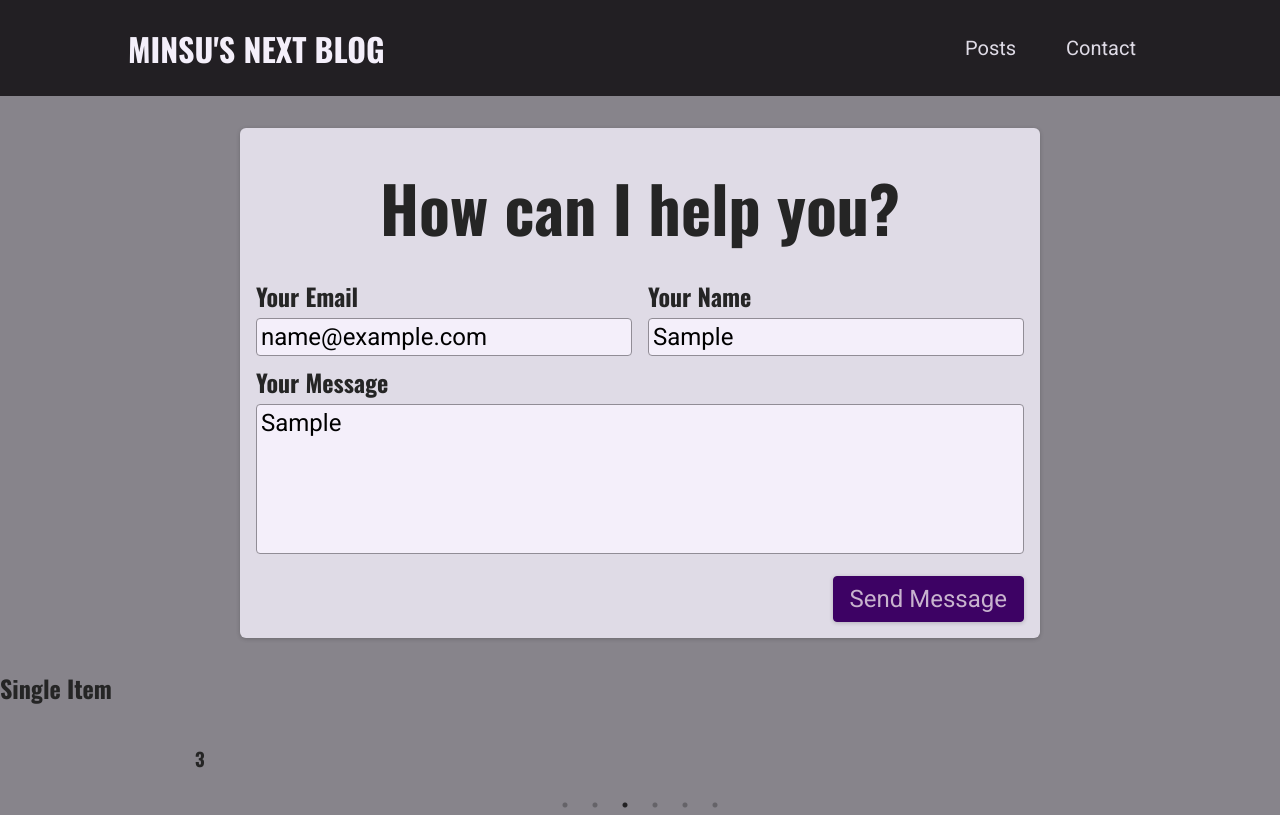
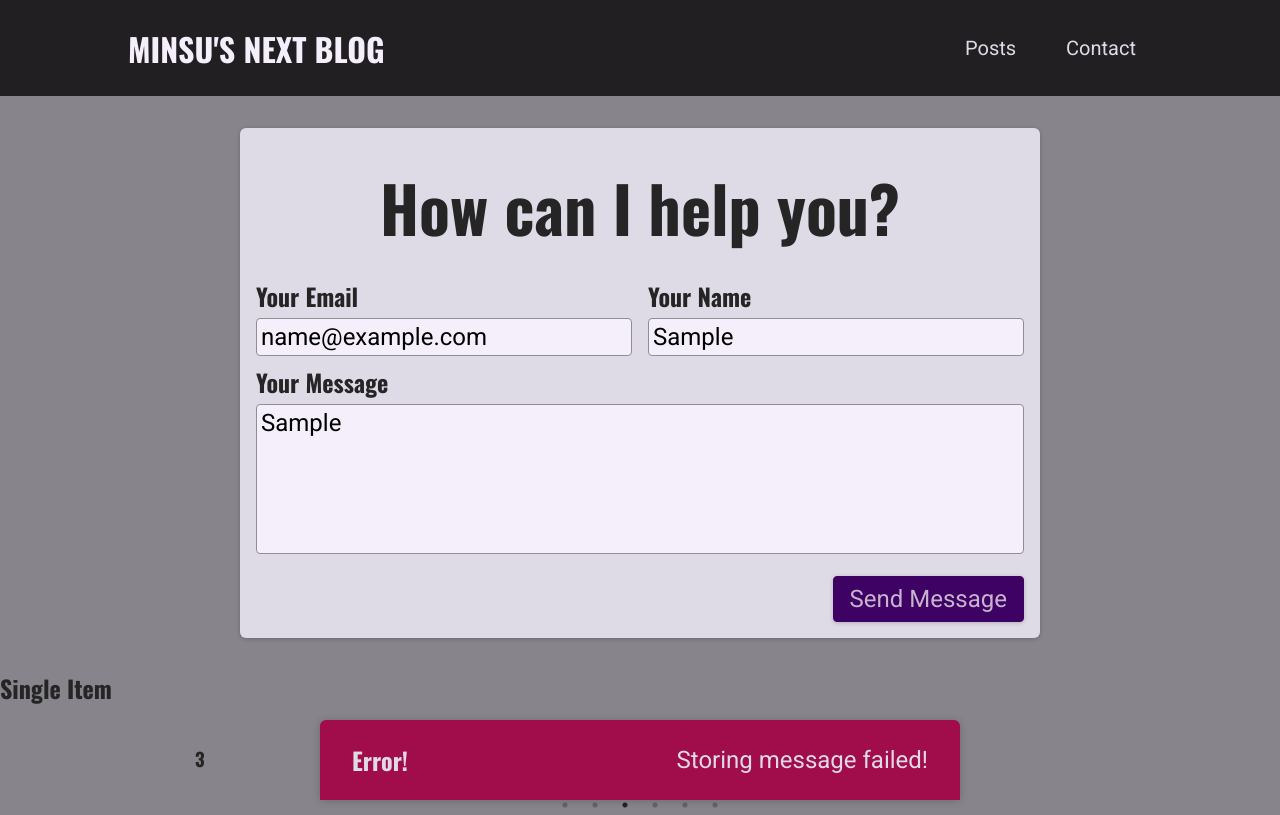
Before and after one commit to minchodang/next-practice-blog-projects, a Next.js app: page /contact in a window 1280 px wide. Both pictures are taken after typing "name@example.com", "Sample", "Sample" into the empty fields and a click on the button "Send Message". Shown: the top 815 px of the page. Built offline with nearby package versions, Linux system fonts and the light colour scheme; no server answers; the database is empty.

Commit message:
Feat: notification ui 추가

```diff
--- a/components/contact/contact-form.tsx
+++ b/components/contact/contact-form.tsx
@@ -1,6 +1,10 @@
 import styled from '@emotion/styled';
-import React, { FormEvent, useState } from 'react';
+import React, { FormEvent, useEffect, useState } from 'react';
+import Notification from '../ui/notification';
 
+type ErrorWithMessage = {
+    message: string;
+};
 const Contact = styled.section`
     margin: var(--size-8) auto;
     border-radius: 6px;
@@ -71,24 +75,79 @@ const Actions = styled.div`
     text-align: right;
 `;
 
+async function sendContactData(contactDetails: { email: string; name: string; message: string }) {
+    const response = await fetch('/api/contact', {
+        method: 'POST',
+        body: JSON.stringify(contactDetails),
+        headers: {
+            'Content-Type': 'application/json',
+        },
+    });
+    const data = await response.json();
+    if (!response.ok) {
+        throw new Error(data.message || 'Something went wrong!');
+    }
+    return data;
+}
+
 const ContactForm = () => {
     const [enteredEmail, setEnteredEmail] = useState('');
     const [enteredName, setEnteredName] = useState('');
     const [enteredMessage, setEnteredMessage] = useState('');
-    const sendMessageHandler = (event: React.FormEvent<HTMLFormElement>) => {
+    const [requestStatus, setRequestStatus] = useState<string | null>();
+    const [requestError, setRequestError] = useState<string | null>();
+
+    useEffect(() => {
+        if (requestStatus === 'success' || requestStatus === 'error') {
+            const timer = setTimeout(() => {
+                setRequestStatus(null);
+                setRequestError(null);
+            }, 3000);
+            return () => clearTimeout(timer);
+        }
+    }, [requestStatus]);
+
+    const sendMessageHandler = async (event: React.FormEvent<HTMLFormElement>) => {
         event.preventDefault();
-        fetch('/api/contact', {
-            method: 'POST',
-            body: JSON.stringify({
+        setRequestStatus('pending');
+        try {
+            await sendContactData({
                 email: enteredEmail,
                 name: enteredName,
                 message: enteredMessage,
-            }),
-            headers: {
-                'Content-Type': 'application/json',
-            },
-        });
+            });
+            setRequestStatus('success');
+            setEnteredMessage('');
+            setEnteredEmail('');
+            setEnteredName('');
+        } catch (error: any) {
+            setRequestError(error.message);
+            setRequestStatus('error');
+        }
     };
+    let notification;
+    if (requestStatus === 'pending') {
+        notification = {
+            status: 'pending',
+            title: 'Sending message...',
+            message: 'Your message is on its way',
+        };
+    }
+    if (requestStatus === 'success') {
+        notification = {
+            status: 'success',
+            title: 'Success!',
+            message: 'Message sent successfully',
+        };
+    }
+    if (requestStatus === 'error') {
+        notification = {
+            status: 'error',
+            title: 'Error!',
+            message: requestError,
+        };
+    }
+
     return (
         <Contact>
             <h1>How can I help you?</h1>
@@ -129,6 +188,13 @@ const ContactForm = () => {
                     <button>Send Message</button>
                 </Actions>
             </Form>
+            {notification && (
+                <Notification
+                    title={notification.title}
+                    message={notification.message}
+                    status={notification.status}
+                />
+            )}
         </Contact>
     );
 };
--- /dev/null
+++ b/components/ui/notification.module.css
@@ -0,0 +1,43 @@
+.notification {
+  display: flex;
+  justify-content: space-between;
+  align-items: center;
+  color: var(--color-grey-100);
+  background-color: var(--color-grey-800);
+  padding: 0 var(--size-8);
+  box-shadow: 0 1px 8px rgba(0, 0, 0, 0.2);
+  position: fixed;
+  height: 5rem;
+  bottom: 0;
+  width: 100%;
+  left: 0;
+  border-top-right-radius: 0;
+  border-top-left-radius: 0;
+}
+
+.notification h2 {
+  font-size: var(--size-6);
+  margin: 0;
+}
+
+.notification p {
+  margin: 0;
+}
+
+.success {
+  background-color: var(--color-success-500);
+  color: var(--color-grey-800);
+}
+
+.error {
+  background-color: var(--color-error-500);
+}
+
+@media (min-width: 768px) {
+  .notification {
+    width: 40rem;
+    left: calc(50% - 20rem);
+    border-top-right-radius: 6px;
+    border-top-left-radius: 6px;
+  }
+}
--- /dev/null
+++ b/components/ui/notification.tsx
@@ -0,0 +1,28 @@
+import ReactDOM from 'react-dom';
+
+import classes from './notification.module.css';
+
+function Notification(props: { title: any; message: any; status: any }) {
+    const { title, message, status } = props;
+
+    let statusClasses = '';
+
+    if (status === 'success') {
+        statusClasses = classes.success;
+    }
+
+    if (status === 'error') {
+        statusClasses = classes.error;
+    }
+
+    const cssClasses = `${classes.notification} ${statusClasses}`;
+
+    return (
+        <div className={cssClasses}>
+            <h2>{title}</h2>
+            <p>{message}</p>
+        </div>
+    );
+}
+
+export default Notification;
--- a/package.json
+++ b/package.json
@@ -3,9 +3,9 @@
   "version": "0.1.0",
   "private": true,
   "scripts": {
-    "dev": "next dev",
+    "dev": "next dev -p 3009",
     "build": "next build",
-    "start": "next start",
+    "start": "next start -p 3009",
     "lint": "next lint"
   },
   "dependencies": {
--- a/pages/api/contact.ts
+++ b/pages/api/contact.ts
@@ -33,7 +33,7 @@ async function handler(req: NextApiRequest, res: NextApiResponse<Data>) {
 
         try {
             client = await MongoClient.connect(
-                'mongodb+srv://minsu:vw9418834@cluster0.l1xz3m6.mongodb.net/my-blog?retryWrites=true&w=majority',
+                `mongodb+srv://${process.env.MONGO_ID}:${process.env.MONGO_KEY}@cluster0.l1xz3m6.mongodb.net/my-blog?retryWrites=true&w=majority`,
             );
         } catch (error) {
             res.status(500).json({ message: 'Could not connect to database.' });
```
